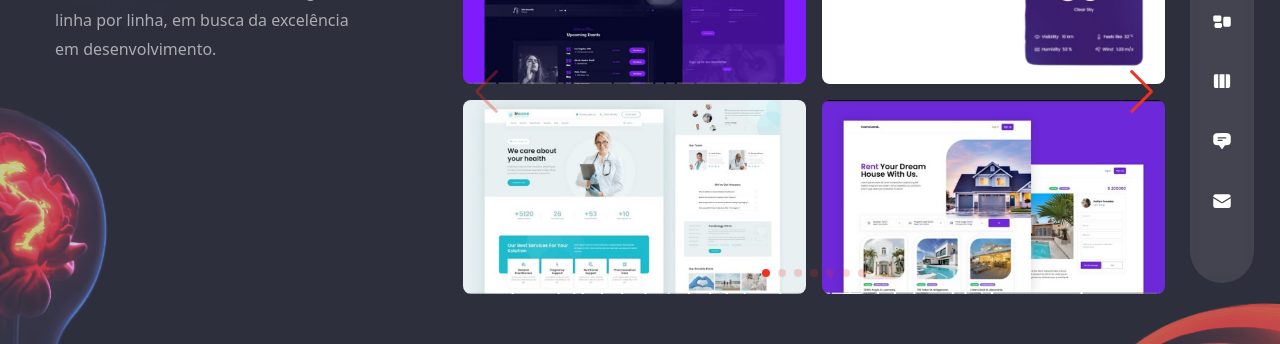
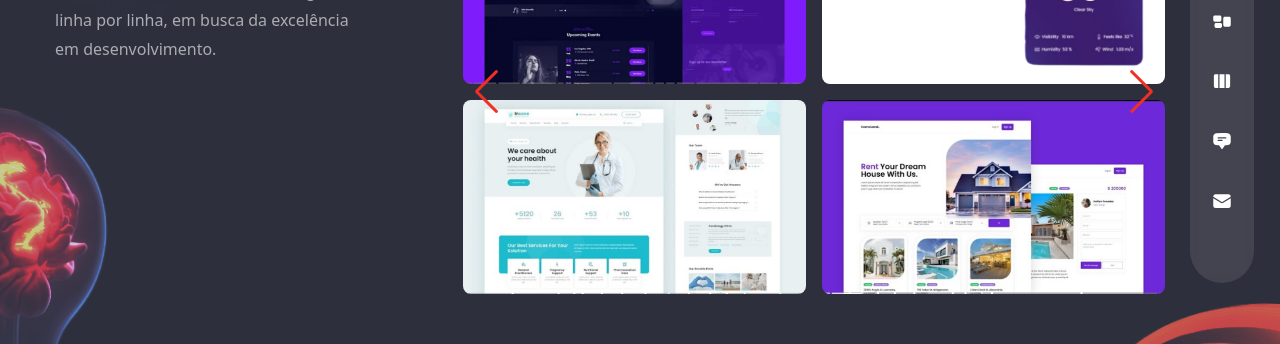
Before and after one commit to EduardoPereiraLima-Dev/EduardoPereira, a Next.js app: page /work in a window 1280 px wide. Shown: the part 349-693 px from the top of the page. Built offline with nearby package versions, Linux system fonts and the light colour scheme.

Commit message:
modifiçao de slider work botao de rolagen 1

```diff
--- a/components/WorkSlider.js
+++ b/components/WorkSlider.js
@@ -200,8 +200,7 @@ const WorkSlider = () => {
       pagination={{
         clickable: true,
       }}
-      modules={[Navigation, Pagination]}
-      freeMode={true}// Adicionando freeMode para permitir rolagem livre
+
     >
 
       {workSlides.slides.map((slide, index) => (
```
